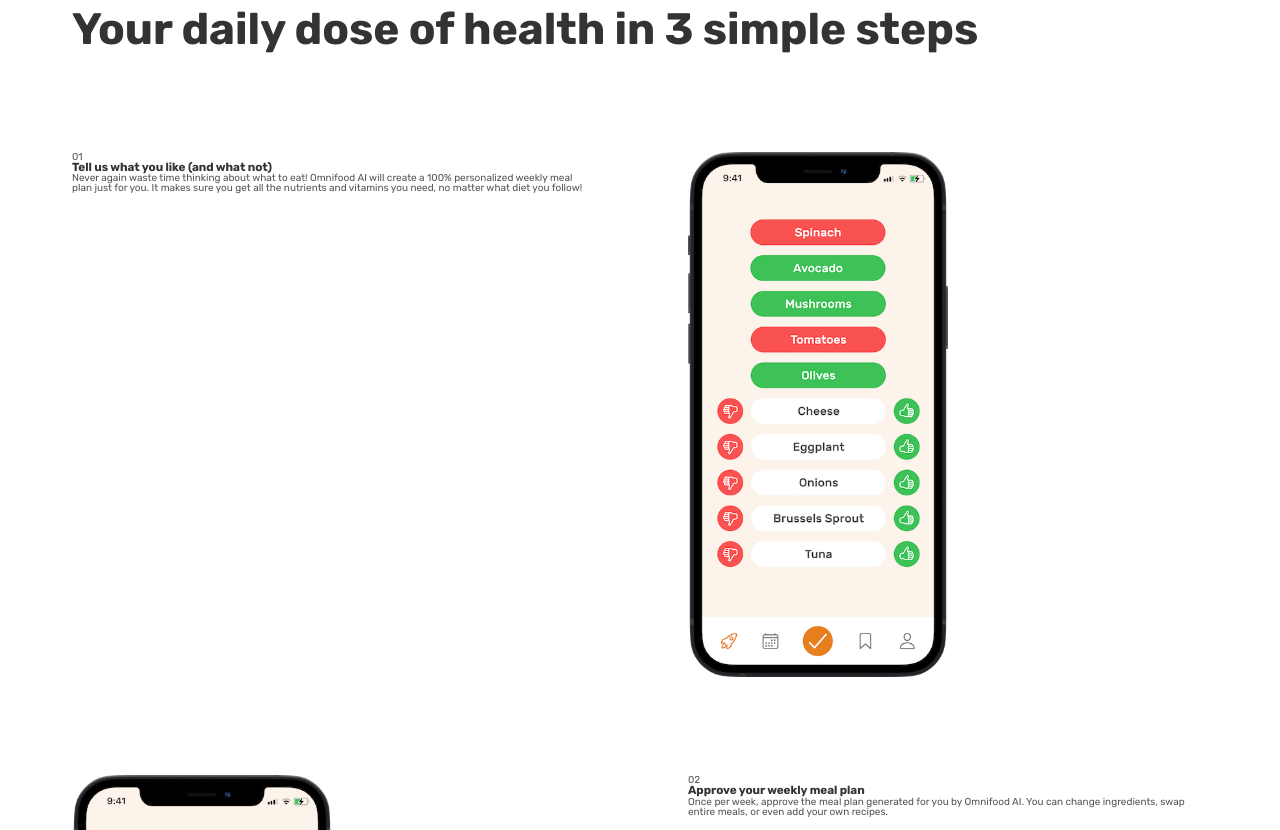
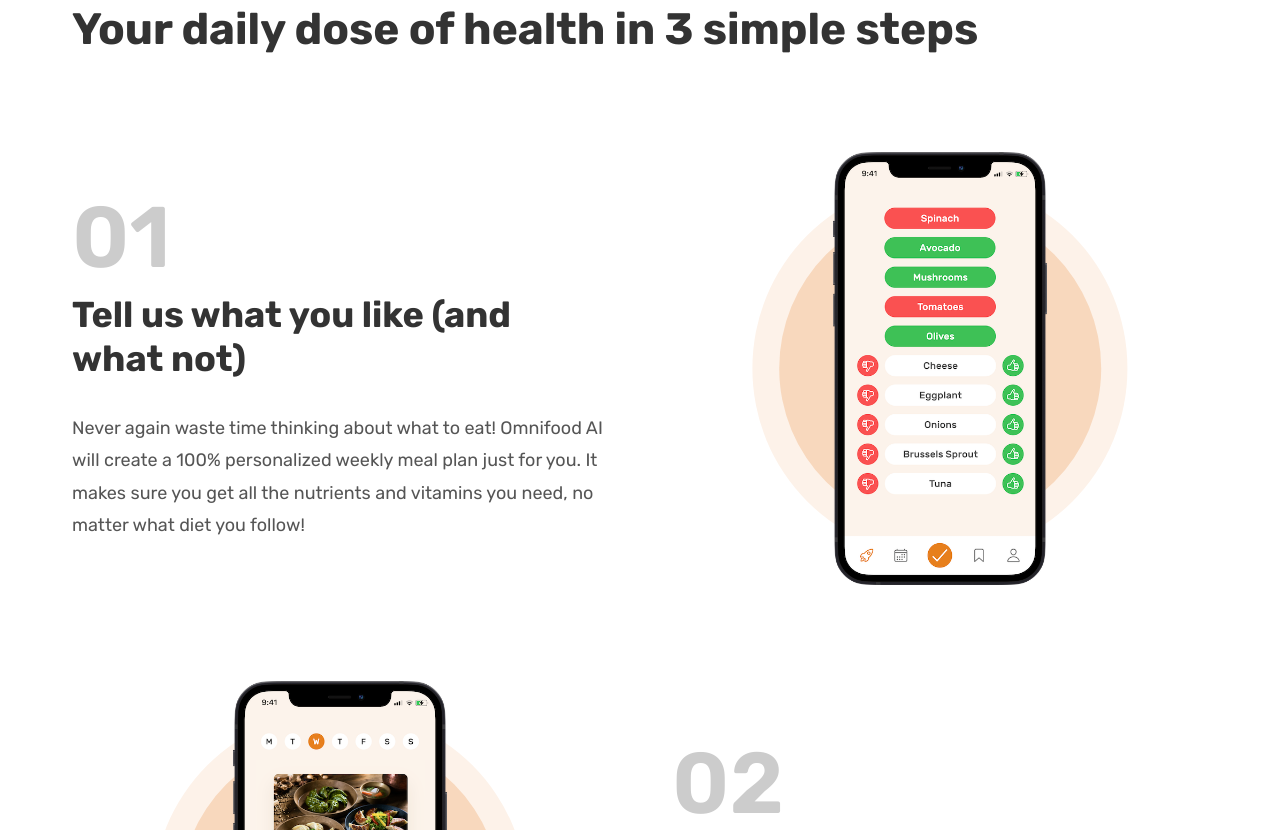
Before and after one commit to Saurav-98/Omnifoods, a plain HTML site: page index.html in a window 1280 px wide. Shown: the part 885-1715 px from the top of the page. Drawn offline with Linux system fonts and the light colour scheme.

Commit message:
Howto Section Completed

```diff
--- a/index.html
+++ b/index.html
@@ -6,6 +6,7 @@
     <meta name="viewport" content="width=device-width, initial-scale=1.0" />
     <title>Omnifood</title>
     <link rel="stylesheet" href="./styles/myStyles.css" />
+    <link rel="stylesheet" href="./styles/general.css" />
   </head>
   <body>
     <header class="header">
--- /dev/null
+++ b/styles/general.css
@@ -0,0 +1,125 @@
+/******************** Design System **********************/
+/*
+  ---- 01 TYPOGRAPHY SYSTEM
+
+  Font sizes (px)
+  10 / 12 / 14 / 16 / 18 / 20 / 24 / 30 / 36 / 44 / 52 / 62 / 74 / 86 / 98
+
+  Font Weight:
+    Deafult: 400
+    Medium: 500
+    Semi-bold: 600
+    Bold: 700
+
+
+  Line Heights:
+    Default - 1
+    Small - 1.05
+    Medium: 1.2
+    Paragraph Default - 1.6
+
+  Letter Spacing:
+
+     -0.5px
+    0.75px
+
+  ---- 02 COLORS
+
+      -- Primary: #e67e22;
+
+      -- Tints: #fdf2e9 , #f8d8bd
+      -- Shades: #cf711f , #2e1907
+      -- Accents:
+      -- Greys: #555 , #343a40
+
+  ---- 03 SHADOWS
+
+  ---- 04 BORDER-RADIUS
+    Btn - 9px
+
+  ---- 05 WHITESPACES
+
+      2 / 4 / 8 / 12 / 16 / 24 / 32 / 48 / 64 / 80 / 96 / 128
+
+*/
+
+/******************** General Reset  **********************/
+
+@import url('https://fonts.googleapis.com/css2?family=Rubik:wght@400;500;600;700&display=swap');
+
+* {
+  margin: 0;
+  padding: 0;
+  box-sizing: border-box;
+}
+html {
+  font-size: 62.5%;
+}
+body {
+  font-family: 'Rubik', sans-serif;
+  line-height: 1;
+  font-weight: 400;
+  color: #555;
+}
+
+/******************** Custom Class **********************/
+.mr-sm {
+  margin-right: 1.6rem !important;
+}
+
+.grid {
+  display: grid;
+  column-gap: 6.4rem;
+  row-gap: 9.6rem;
+}
+.grid-2-cols {
+  grid-template-columns: repeat(2, 1fr);
+}
+.grid-3-cols {
+  grid-template-columns: repeat(3, 1fr);
+}
+.grid-4-cols {
+  grid-template-columns: repeat(4, 1fr);
+}
+
+.container {
+  max-width: 120rem;
+  padding: 0 3.2rem;
+  margin: 0 auto;
+}
+
+.heading-primary,
+.heading-secondary,
+.heading-tertiary {
+  font-weight: 700;
+  color: #333;
+  letter-spacing: -0.05px;
+}
+
+.heading-primary {
+  font-size: 5.2rem;
+  line-height: 1.05;
+  margin-bottom: 3.2rem;
+}
+
+.heading-secondary {
+  font-size: 4.4rem;
+  line-height: 1.2;
+  margin-bottom: 9.6rem;
+}
+
+.subheading {
+  display: block;
+  font-weight: 500;
+  font-size: 1.6rem;
+  color: #cf711f;
+  text-transform: uppercase;
+  margin-bottom: 1.6rem;
+  letter-spacing: 0.75px;
+}
+
+.heading-tertiary {
+  font-size: 3.6rem;
+  line-height: 1.2;
+  margin-bottom: 3.2rem;
+}
--- a/styles/myStyles.css
+++ b/styles/myStyles.css
@@ -1,125 +1,3 @@
-/******************** Design System **********************/
-/*
-  ---- 01 TYPOGRAPHY SYSTEM
-
-  Font sizes (px)
-  10 / 12 / 14 / 16 / 18 / 20 / 24 / 30 / 36 / 44 / 52 / 62 / 74 / 86 / 98
-
-  Font Weight:
-    Deafult: 400
-    Medium: 500
-    Semi-bold: 600
-    Bold: 700
-
-
-  Line Heights:
-    Default - 1
-    Small - 1.05
-    Medium: 1.2
-    Paragraph Default - 1.6
-
-  Letter Spacing:
-
-     -0.5px
-    0.75px
-
-  ---- 02 COLORS
-
-      -- Primary: #e67e22;
-
-      -- Tints: #fdf2e9
-      -- Shades: #cf711f , #2e1907
-      -- Accents:
-      -- Greys: #555 , #343a40
-
-  ---- 03 SHADOWS
-
-  ---- 04 BORDER-RADIUS
-    Btn - 9px
-
-  ---- 05 WHITESPACES
-
-      2 / 4 / 8 / 12 / 16 / 24 / 32 / 48 / 64 / 80 / 96 / 128
-
-*/
-
-/******************** General Reset  **********************/
-
-@import url('https://fonts.googleapis.com/css2?family=Rubik:wght@400;500;600;700&display=swap');
-
-* {
-  margin: 0;
-  padding: 0;
-  box-sizing: border-box;
-}
-html {
-  font-size: 62.5%;
-}
-body {
-  font-family: 'Rubik', sans-serif;
-  line-height: 1;
-  font-weight: 400;
-  color: #555;
-}
-
-/******************** Custom Class **********************/
-.mr-sm {
-  margin-right: 1.6rem !important;
-}
-
-.grid {
-  display: grid;
-  gap: 9.6rem;
-}
-.grid-2-cols {
-  grid-template-columns: repeat(2, 1fr);
-}
-.grid-3-cols {
-  grid-template-columns: repeat(3, 1fr);
-}
-.grid-4-cols {
-  grid-template-columns: repeat(4, 1fr);
-}
-
-.container {
-  max-width: 120rem;
-  padding: 0 3.2rem;
-  margin: 0 auto;
-}
-
-.heading-primary,
-.heading-secondary,
-.heading-tertiary {
-  font-weight: 700;
-  color: #333;
-  letter-spacing: -0.05px;
-}
-
-.heading-primary {
-  font-size: 5.2rem;
-  line-height: 1.05;
-  margin-bottom: 3.2rem;
-}
-
-.heading-secondary {
-  font-size: 4.4rem;
-  line-height: 1.2;
-  margin-bottom: 9.6rem;
-}
-
-.subheading {
-  display: block;
-  font-weight: 500;
-  font-size: 1.6rem;
-  color: #cf711f;
-  text-transform: uppercase;
-  margin-bottom: 1.6rem;
-  letter-spacing: 0.75px;
-}
-
-.heading-tertiary {
-}
-
 /******************** Header Section **********************/
 
 .header {
@@ -264,3 +142,57 @@
 .step-img {
   max-width: 50%;
 }
+
+.step-number {
+  color: #ccc;
+  font-weight: 600;
+  font-size: 8.6rem;
+  margin-bottom: 1.2rem;
+}
+
+.step-description {
+  font-size: 1.8rem;
+  line-height: 1.8;
+}
+.step-img-box {
+  display: grid;
+  place-items: center;
+  position: relative;
+}
+.step-img {
+  max-width: 40%;
+}
+
+.step-text-box {
+  display: flex;
+  flex-direction: column;
+  justify-content: center;
+}
+
+.step-img-box::before,
+.step-img-box::after {
+  content: '';
+
+  /* height: 60%; */
+  /* 60% of parents width */
+
+  display: block;
+  position: absolute;
+  border-radius: 50%;
+  top: 50%;
+  left: 50%;
+  transform: translate(-50%, -50%);
+  z-index: -1;
+}
+.step-img-box::before {
+  width: 70%;
+  padding-bottom: 70%;
+  background-color: #fdf2e9;
+  z-index: -2;
+}
+.step-img-box::after {
+  width: 60%;
+  padding-bottom: 60%;
+  zindex: -1;
+  background: #f8d8bd;
+}
```
